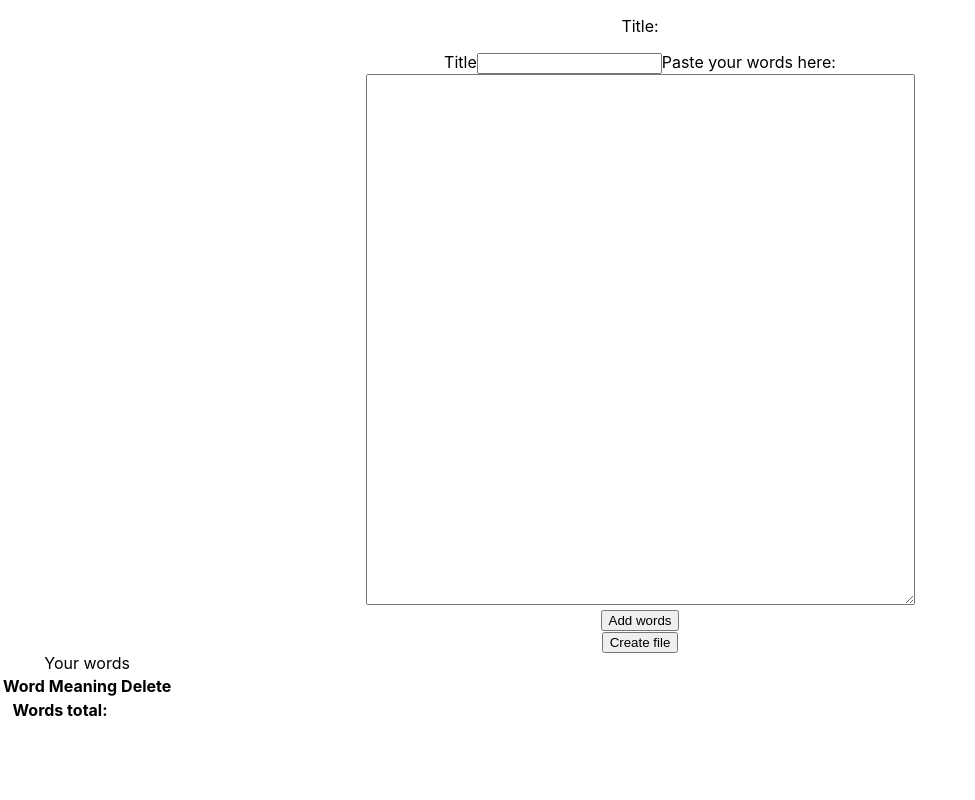
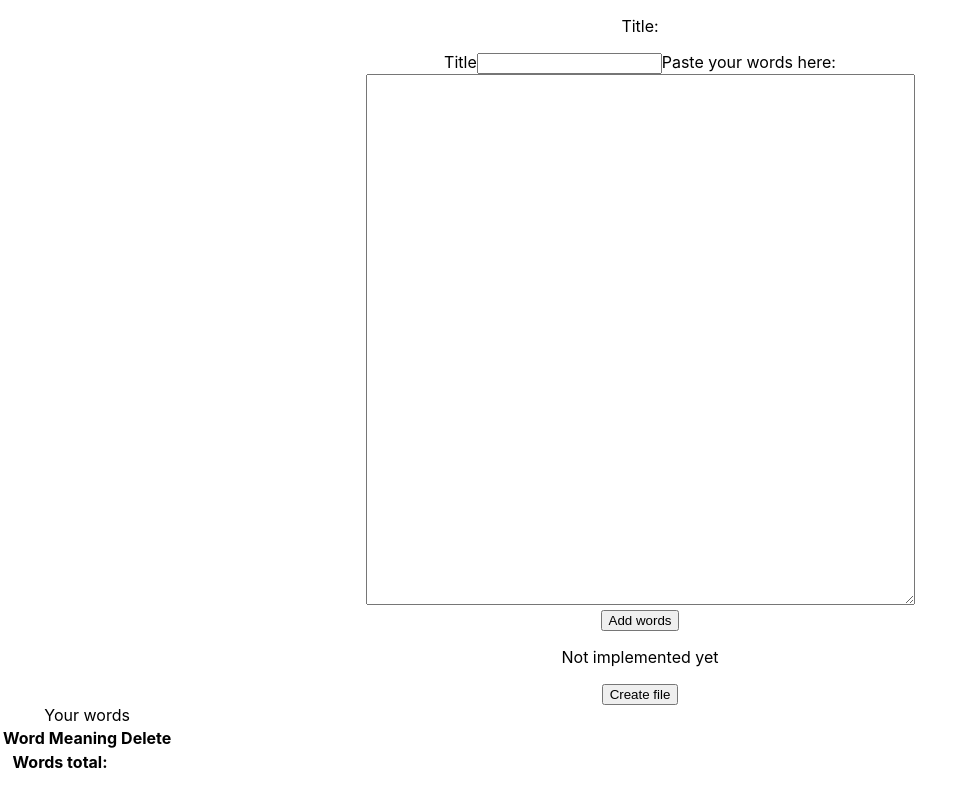
Before and after one commit to Konrad-Jalowy/reactlearnhelpers, a React (Create React App) app in the folder text-to-file-app/: page / in a window 1280 px wide. Shown: the whole page, without its empty margins (0-975 px from the left). Built offline with nearby package versions, Linux system fonts and the light colour scheme.

Commit message:
were getting somewhere

```diff
--- a/text-to-file-app/src/App.js
+++ b/text-to-file-app/src/App.js
@@ -3,6 +3,7 @@ import './App.css';
 import { DownloadLink } from './components/DownloadLink';
 import {WordsTableRFC} from './components/WordsTableRFC';
 import { TitleRFC } from './components/TitleRFC';
+import { WordsRFC } from './components/WordsRFC';
 function App() {
   const [words, setWords] = useState([]);
   const [title, setTitle] = useState("");
@@ -76,6 +77,7 @@ function App() {
       <label htmlFor="words">Paste your words here:</label> <br/>
       <textarea id='words' name='words' rows="35" cols="66" ref={textareaRef}></textarea><br/>
       <button onClick={onAddHandler}>Add words</button><br/>
+      <WordsRFC />
       <button onClick={onCreateClick}>Create file</button>
       {url !== null && <DownloadLink link={url} name="file1">Download</DownloadLink>}
       <WordsTableRFC words={words} deleteWord={deleteWord} />
--- /dev/null
+++ b/text-to-file-app/src/components/WordsRFC.js
@@ -0,0 +1,9 @@
+function WordsRFC(){
+    return (
+        <>
+        <p>Not implemented yet</p>
+        </>
+    );
+};
+
+export {WordsRFC};
```
